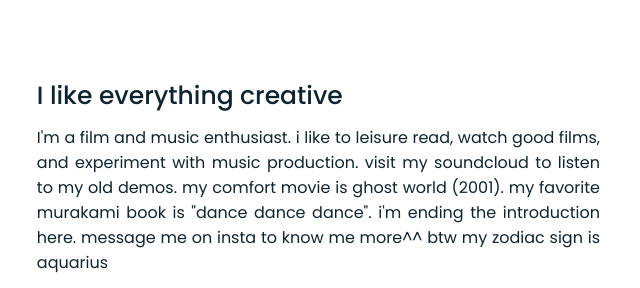
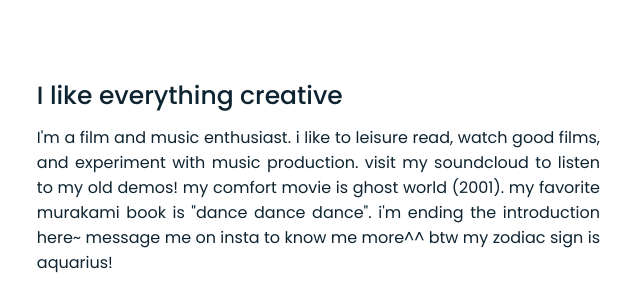
Before and after one commit to batoxpr/portfolio, a plain HTML site: page index.html in a window 1280 px wide. Shown: the part 960-1248 px from the top of the page, 552-1192 px from the left. Drawn offline with Linux system fonts and the light colour scheme.

Commit message:
Update index.html

```diff
--- a/index.html
+++ b/index.html
@@ -60,8 +60,8 @@
     <div class="right">
       <div class="topic">I like everything creative</div>
       <p>I'm a film and music enthusiast. i like to leisure read, watch good films, and experiment with music production.
-        visit my soundcloud to listen to my old demos. my comfort movie is ghost world (2001). my favorite murakami book is "dance dance dance".
-        i'm ending the introduction here. message me on insta to know me more^^ btw my zodiac sign is aquarius</p>
+        visit my soundcloud to listen to my old demos! my comfort movie is ghost world (2001). my favorite murakami book is "dance dance dance".
+        i'm ending the introduction here~ message me on insta to know me more^^ btw my zodiac sign is aquarius!</p>
       <div class="button">
         <a href="https://drive.google.com/file/d/14gnr7kvlOAFTy84t-atkIOHjTuBMyBnZ/view?usp=sharing"><button>Download Resume</button></a>
       </div>
```
